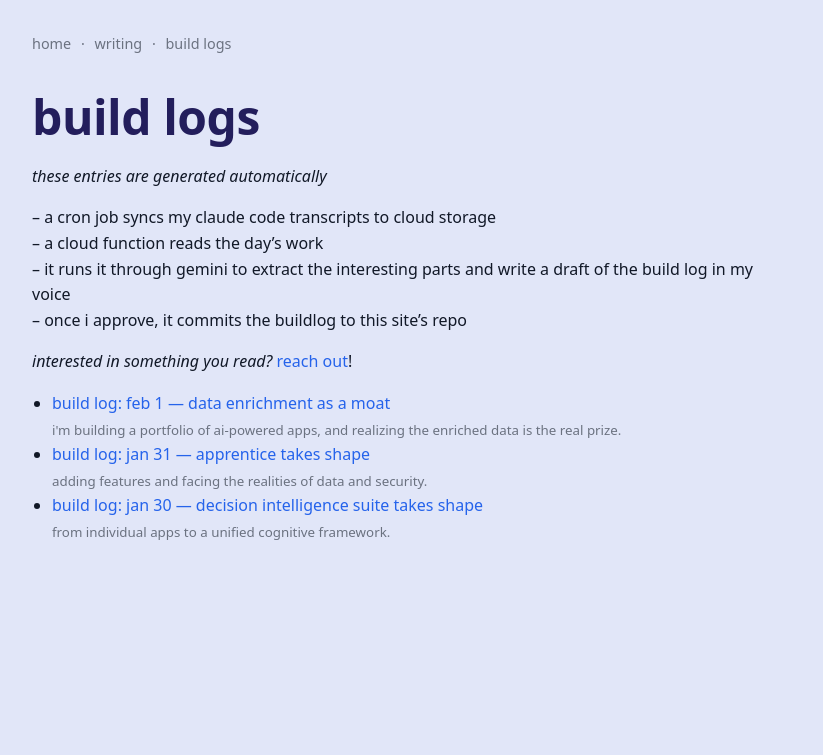
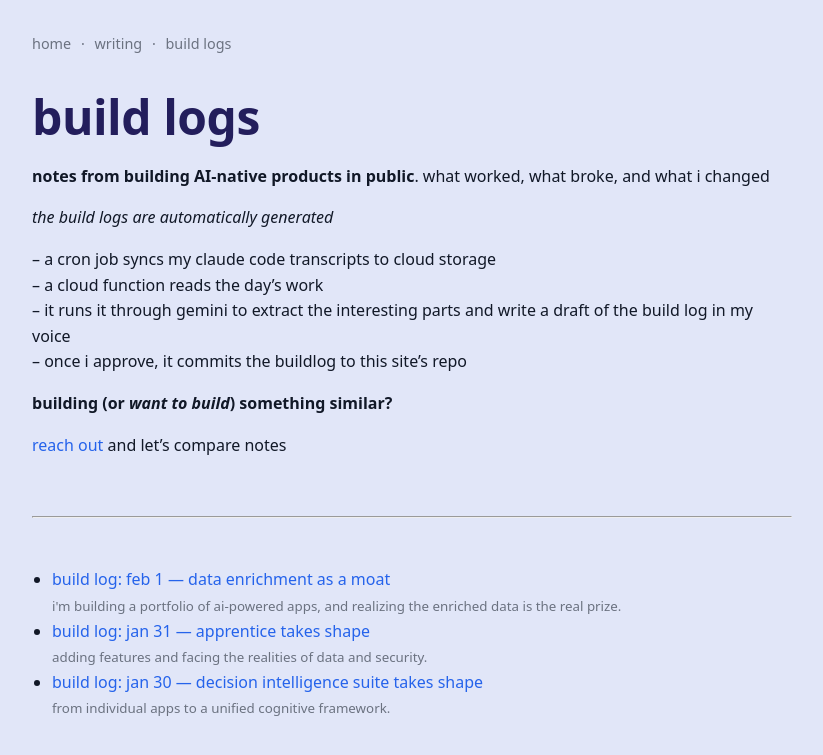
Before and after one commit to davidcrowe/reducibl.com, a Jekyll site: the page built from buildlogs.md, in a window 1280 px wide. Shown: the top 755 px of the page, without its empty margins (228-1051 px from the left). Built offline with Jekyll 4.4.1, drawn with Linux system fonts in a browser that asks for light colours.

Commit message:
update buildlogs page formatting + add build logs link to homepage

```diff
--- a/buildlogs.md
+++ b/buildlogs.md
@@ -5,15 +5,22 @@ title: build logs
 
 # build logs
 
-*these entries are generated automatically*
+**notes from building AI-native products in public**. what worked, what broke, and what i changed
+
+*the build logs are automatically generated*
 
 -- a cron job syncs my claude code transcripts to cloud storage
 -- a cloud function reads the day's work
 -- it runs it through gemini to extract the interesting parts and write a draft of the build log in my voice
 -- once i approve, it commits the buildlog to this site's repo
 
-*interested in something you read?* [reach out](https://www.linkedin.com/in/mrdavidcrowe)!
+**building (or *want to build*) something similar?**
 
+[reach out](https://www.linkedin.com/in/mrdavidcrowe) and let's compare notes
+
+<br>
+<hr>
+<br>
 <ul>
   {% for post in site.posts %}
     {% unless post.categories contains "buildlog" %}{% continue %}{% endunless %}
```
Also changed, not shown: index.md (+1 -1 lines).
